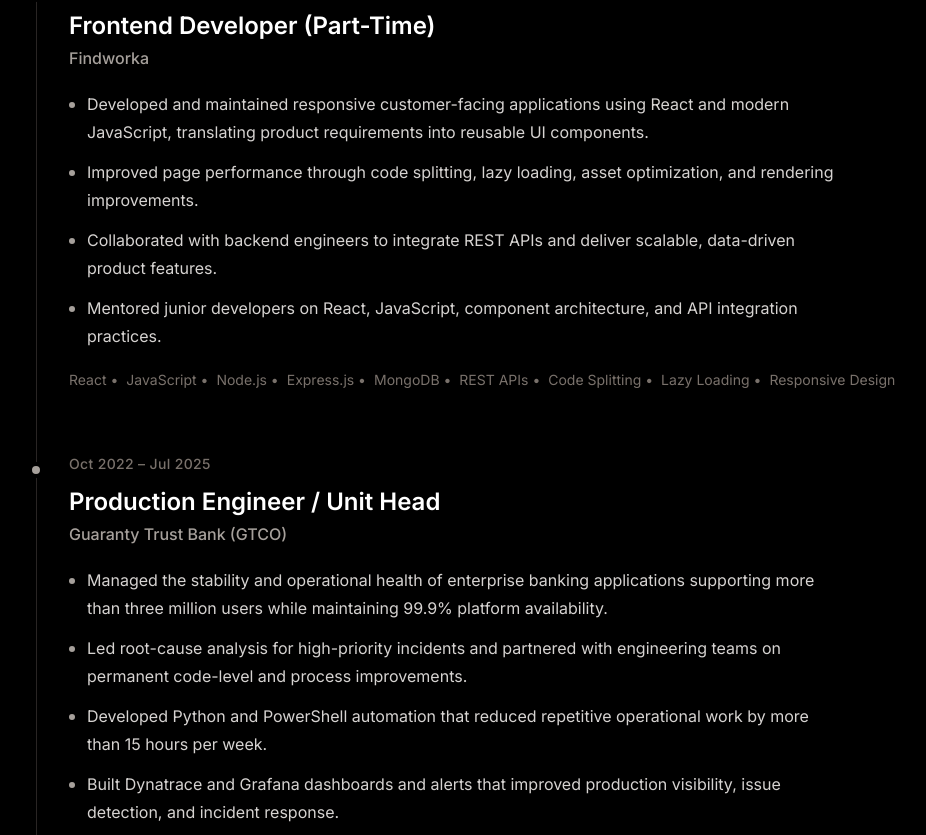
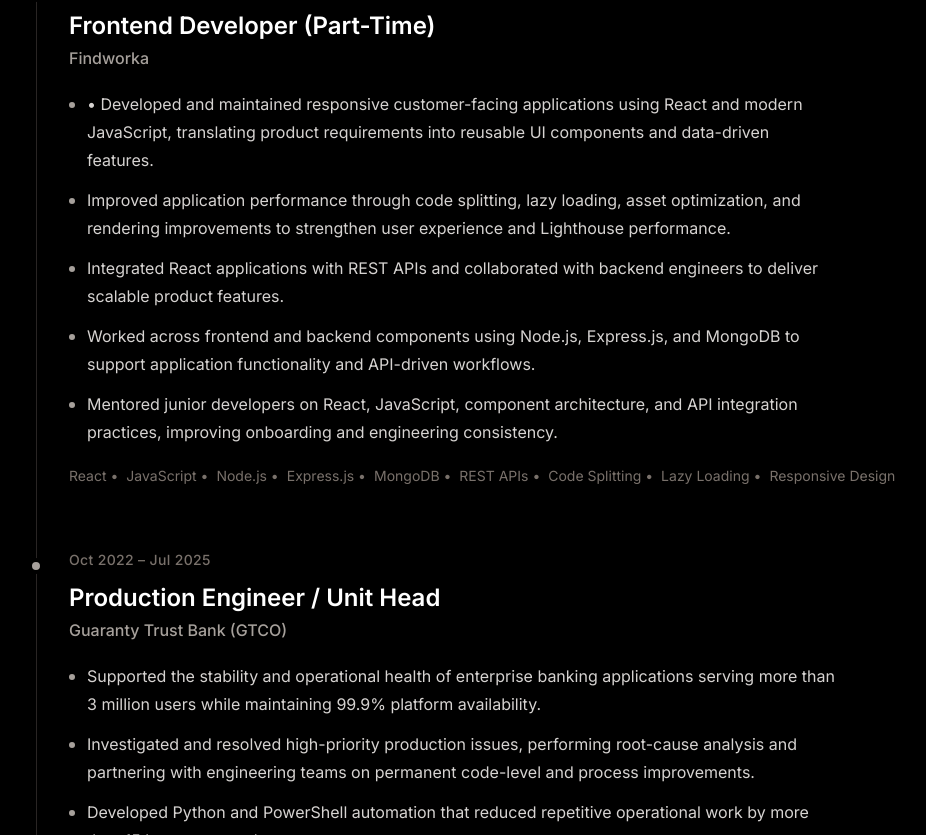
Before and after one commit to calebtolorunleke/caleb-devspace, a React (Vite) app: page / in a window 1280 px wide. Shown: the part 3845-4680 px from the top of the page, without its empty margins (92-1018 px from the left). Built offline with nearby package versions, Linux system fonts and the light colour scheme.

Commit message:
refactor: align portfolio experience with updated career profile

```diff
--- a/src/constants/index.js
+++ b/src/constants/index.js
@@ -50,10 +50,12 @@
     company: "Findworka",
     location: "Hybrid, Nigeria / Canada",
     description: [
-      "Developed and maintained responsive customer-facing applications using React and modern JavaScript, translating product requirements into reusable UI components.",
-      "Improved page performance through code splitting, lazy loading, asset optimization, and rendering improvements.",
-      "Collaborated with backend engineers to integrate REST APIs and deliver scalable, data-driven product features.",
-      "Mentored junior developers on React, JavaScript, component architecture, and API integration practices.",
+      "•  Developed and maintained responsive customer-facing applications using React and modern JavaScript, translating product requirements into reusable UI components and data-driven features.",
+      "Improved application performance through code splitting, lazy loading, asset optimization, and rendering improvements to strengthen user experience and Lighthouse performance.",
+      "Integrated React applications with REST APIs and collaborated with backend engineers to deliver scalable product features.",
+      "Worked across frontend and backend components using Node.js, Express.js, and MongoDB to support application functionality and API-driven workflows.",
+      "Mentored junior developers on React, JavaScript, component architecture, and API integration practices, improving onboarding and engineering consistency."
+
     ],
     technologies: [
       "React",
@@ -74,10 +76,13 @@
     company: "Guaranty Trust Bank (GTCO)",
     location: "Hybrid, Nigeria",
     description: [
-      "Managed the stability and operational health of enterprise banking applications supporting more than three million users while maintaining 99.9% platform availability.",
-      "Led root-cause analysis for high-priority incidents and partnered with engineering teams on permanent code-level and process improvements.",
+      "Supported the stability and operational health of enterprise banking applications serving more than 3 million users while maintaining 99.9% platform availability.",
+      "Investigated and resolved high-priority production issues, performing root-cause analysis and partnering with engineering teams on permanent code-level and process improvements.",
       "Developed Python and PowerShell automation that reduced repetitive operational work by more than 15 hours per week.",
-      "Built Dynatrace and Grafana dashboards and alerts that improved production visibility, issue detection, and incident response.",
+      "Built Dynatrace and Grafana dashboards and alerts to improve production visibility, issue detection, and incident response.",
+      "Worked with REST APIs, Oracle SQL, cloud services, and application monitoring tools to diagnose failures across distributed production environments.",
+      "Trained and mentored junior engineers on production support practices, incident troubleshooting, root-cause analysis, and effective operational workflows."
+
     ],
     technologies: [
       "Python",
```
Also changed, not shown: 1 other file (tests, documents, lock files or other folders).
